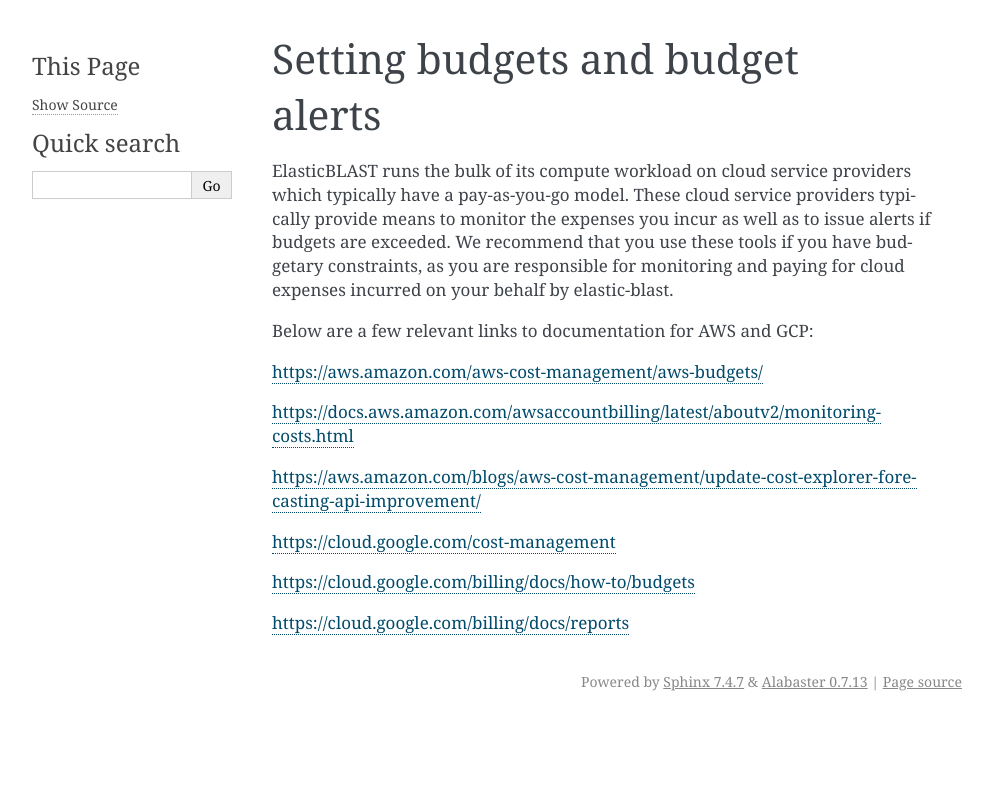
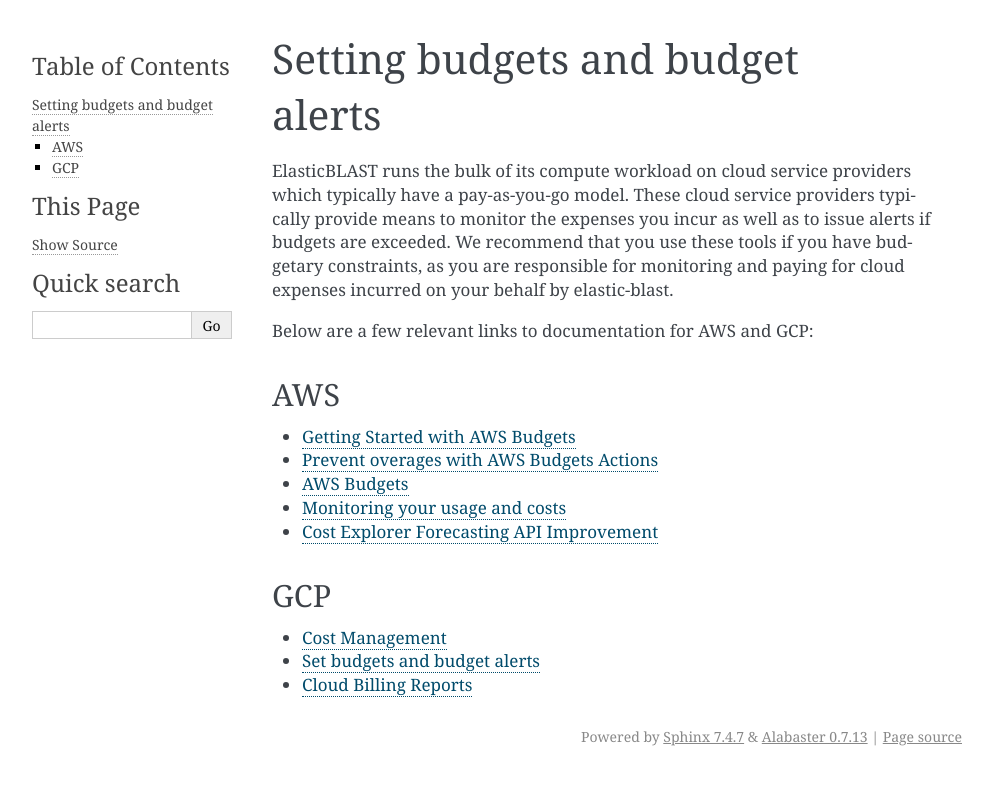
Before and after one commit to ncbi/elastic-blast-docs, a Sphinx documentation site: the page built from docs/source/budget.rst, in a window 1280 px wide. Shown: the top 785 px of the page, without its empty margins (148-1141 px from the left). Built offline with Sphinx 7.4.7, drawn with Linux system fonts in a browser that asks for light colours.

Commit message:
Improve links to CSP budgetting information

```diff
--- a/docs/source/budget.rst
+++ b/docs/source/budget.rst
@@ -34,15 +34,18 @@
 
 Below are a few relevant links to documentation for AWS and GCP:
 
-https://aws.amazon.com/aws-cost-management/aws-budgets/
+AWS
+---
 
-https://docs.aws.amazon.com/awsaccountbilling/latest/aboutv2/monitoring-costs.html
+* `Getting Started with AWS Budgets <https://aws.amazon.com/blogs/aws-cost-management/getting-started-with-aws-budgets/>`_
+* `Prevent overages with AWS Budgets Actions <https://aws.amazon.com/blogs/aws-cost-management/get-started-with-aws-budgets-actions>`_
+* `AWS Budgets <https://aws.amazon.com/aws-cost-management/aws-budgets>`_
+* `Monitoring your usage and costs <https://docs.aws.amazon.com/awsaccountbilling/latest/aboutv2/monitoring-costs.html>`_
+* `Cost Explorer Forecasting API Improvement <https://aws.amazon.com/blogs/aws-cost-management/update-cost-explorer-forecasting-api-improvement>`_
 
-https://aws.amazon.com/blogs/aws-cost-management/update-cost-explorer-forecasting-api-improvement/
+GCP
+---
 
-
-https://cloud.google.com/cost-management
-
-https://cloud.google.com/billing/docs/how-to/budgets
-
-https://cloud.google.com/billing/docs/reports
+* `Cost Management <https://cloud.google.com/cost-management>`_
+* `Set budgets and budget alerts <https://cloud.google.com/billing/docs/how-to/budgets>`_
+* `Cloud Billing Reports <https://cloud.google.com/billing/docs/reports>`_
```
